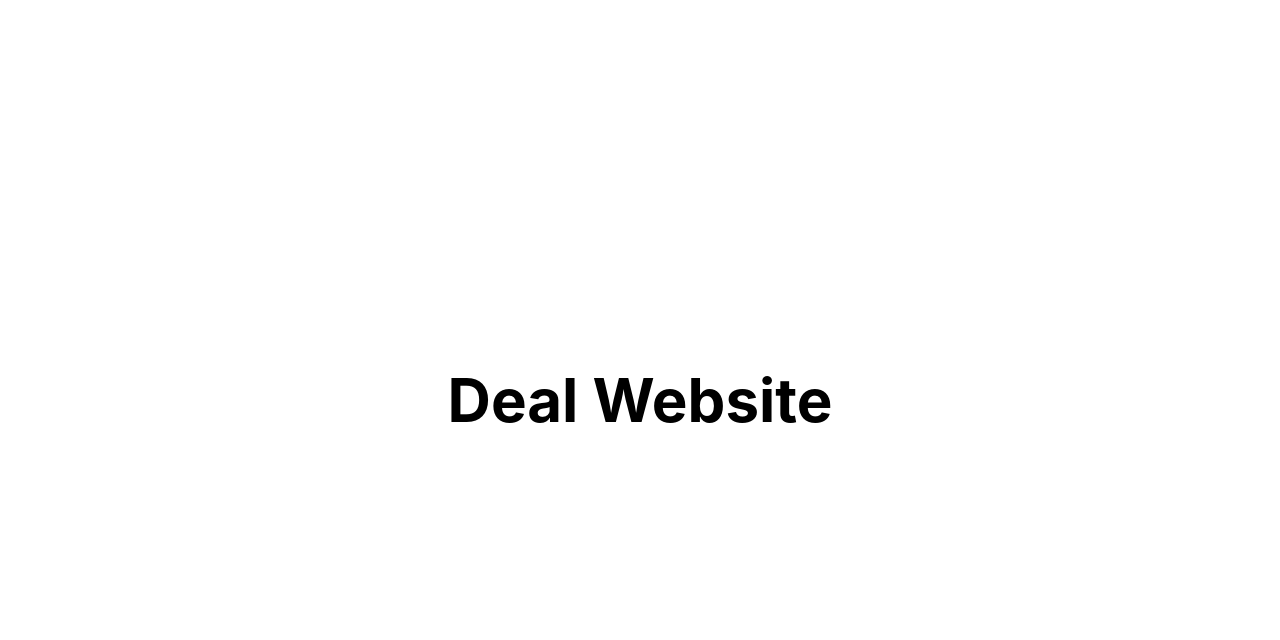
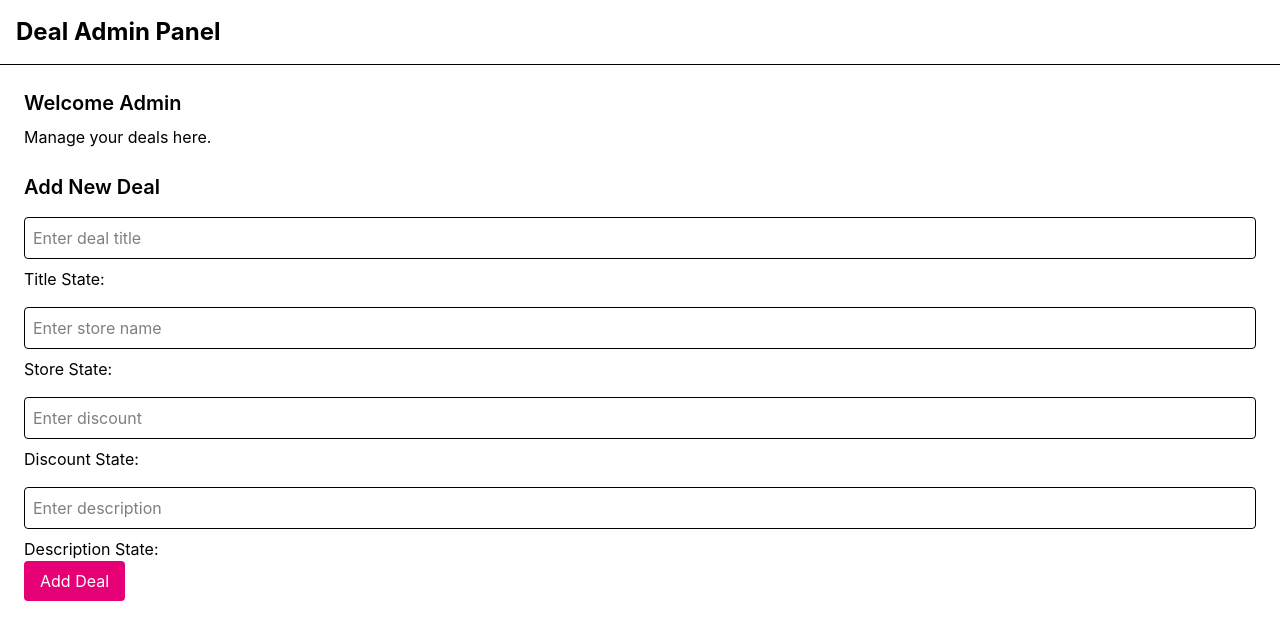
Before and after one commit to ml8957835-son/deal-website, a React (Vite) app: page / in a window 1280 px wide. Shown: the top 640 px of the page. Built offline with nearby package versions, Linux system fonts and the light colour scheme.

Commit message:
Updated App.jsx

```diff
--- a/src/App.jsx
+++ b/src/App.jsx
@@ -1,9 +1,114 @@
+import { useState } from "react";
+function Header() {
+  return (
+    <div className="flex justify-between p-4 border-b">
+      <h1 className="text-2xl font-bold">
+        Deal Admin Panel
+      </h1>
+
+        </div>
+  );
+}
+
 function App() {
+  const [title, setTitle] = useState("");
+  const [store, setStore] = useState("");
+  const [discount, setDiscount] = useState("");
+  const [description, setDescription] = useState("");
+  const [deals, setDeals] = useState([]);
+
+const addDeal = () => {
+  const newDeal = {
+    title,
+    discount,
+    store,
+    description
+  };
+
+  setDeals([...deals, newDeal]);
+};
+
   return (
-    <div className="flex items-center justify-center h-screen">
-      <h1 className="text-6xl font-bold">
-        Deal Website
-      </h1>
+    <div>
+      <Header />
+
+     <div className="p-6">
+  <h2 className="text-xl font-semibold">
+    Welcome Admin
+  </h2>
+
+  <p className="mt-2">
+    Manage your deals here.
+  </p>
+
+  <h2 className="text-xl font-semibold mt-6">
+    Add New Deal
+  </h2>
+
+  <input
+  type="text"
+  placeholder="Enter deal title"
+  value={title}
+  onChange={(event) => setTitle(event.target.value)}
+  className="border p-2 rounded w-full mt-4"
+/>
+
+<p className="mt-2">
+  Title State: {title}
+</p>
+
+<input
+  type="text"
+  placeholder="Enter store name"
+  value={store}
+  onChange={(event) => setStore(event.target.value)}
+  className="border p-2 rounded w-full mt-4"
+/>
+
+<p className="mt-2">
+  Store State: {store}
+</p>
+
+<input
+  type="text"
+  placeholder="Enter discount"
+  value={discount}
+  onChange={(event) => setDiscount(event.target.value)}
+  className="border p-2 rounded w-full mt-4"
+/>
+
+<p className="mt-2">
+  Discount State: {discount}
+</p>
+
+<input
+  type="text"
+  placeholder="Enter description"
+  value={description}
+  onChange={(event) => setDescription(event.target.value)}
+  className="border p-2 rounded w-full mt-4"
+/>
+
+<p className="mt-2">
+  Description State: {description}
+</p>
+
+<button
+  onClick={addDeal}
+  className="bg-pink-600 text-white px-4 py-2 rounded"
+>
+  Add Deal
+</button>
+
+{deals.map((deal, index) => (
+  <div key={index} className="border p-3 mt-3 rounded">
+    <h3>{deal.title}</h3>
+    <p>{deal.discount}</p>
+    <p>{deal.store}</p>
+    <p>{deal.description}</p>
+  </div>
+))}
+</div>
     </div>
   );
 }
```
